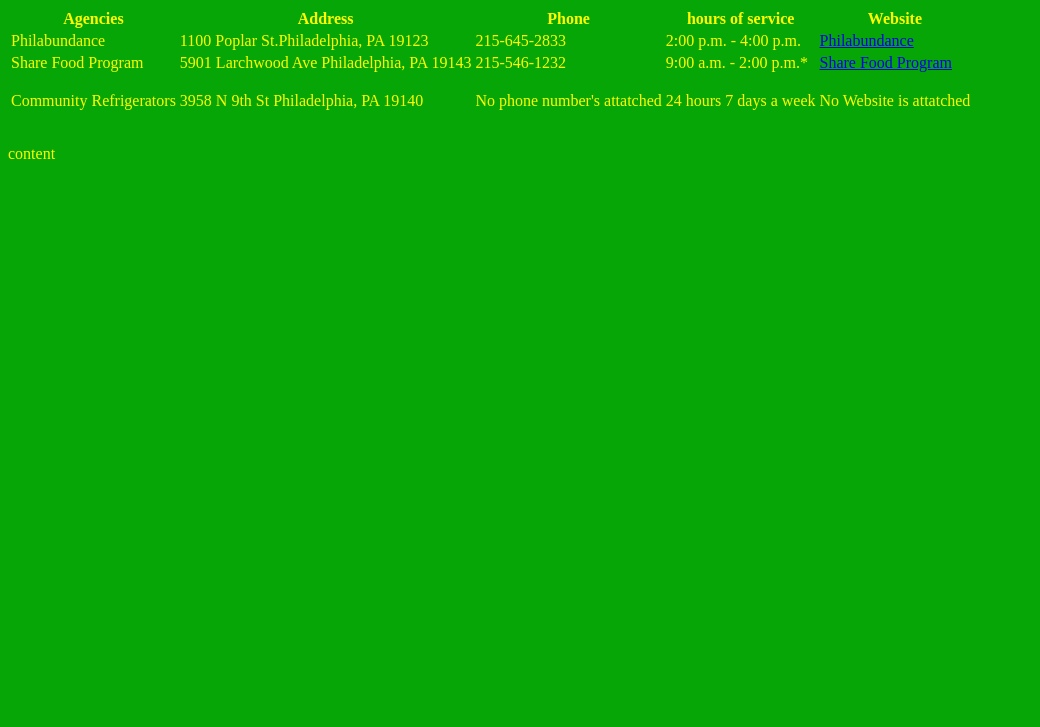
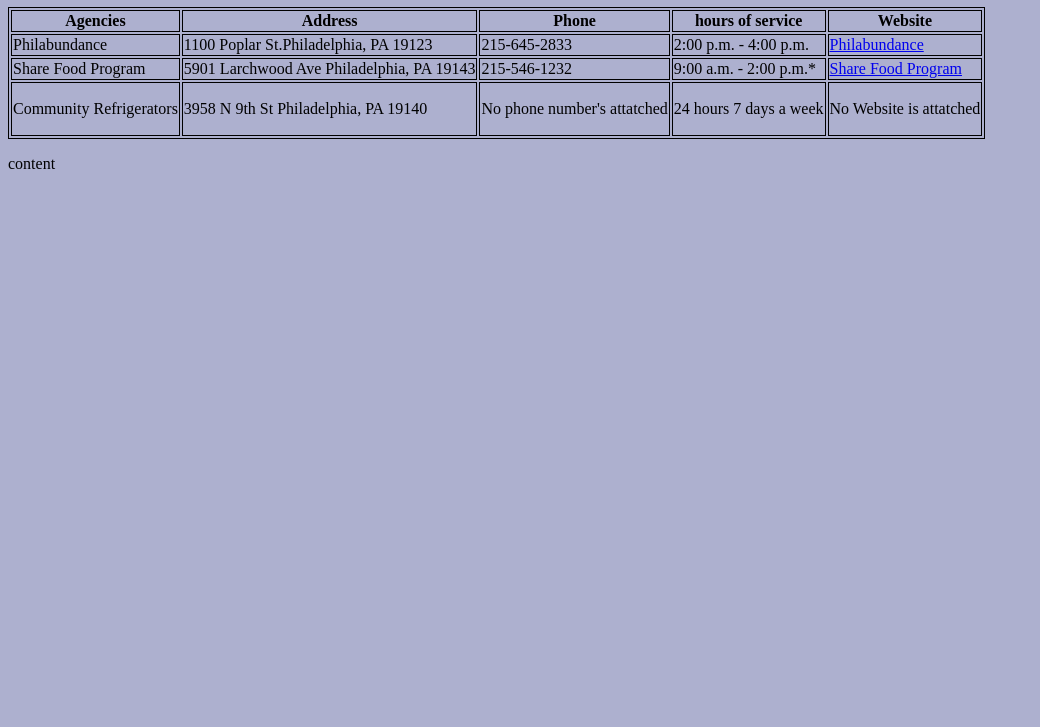
Before and after one commit to rreid16/project03, a plain HTML site: page index.html in a window 1280 px wide. Shown: the part 73-800 px from the top of the page, without its empty margins (0-1040 px from the left). Drawn offline with Linux system fonts and the light colour scheme.

Commit message:
stylesheet.css

```diff
--- a/stylesheet.css
+++ b/stylesheet.css
@@ -1,4 +1,16 @@
 body{
-    background-color: rgb(7, 166, 7);
-     color: yellow;
+    background-color: #adb0cf;
+     color: black;
 }
+
+table{
+    border: 1px solid;
+}
+
+td{
+border: 1px solid;
+}
+
+th{
+border: 1px solid;
+}
```
